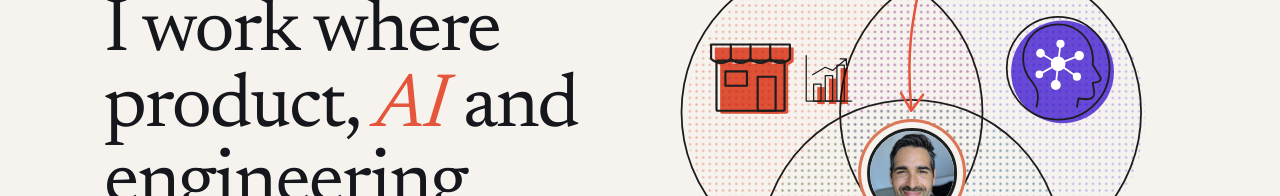
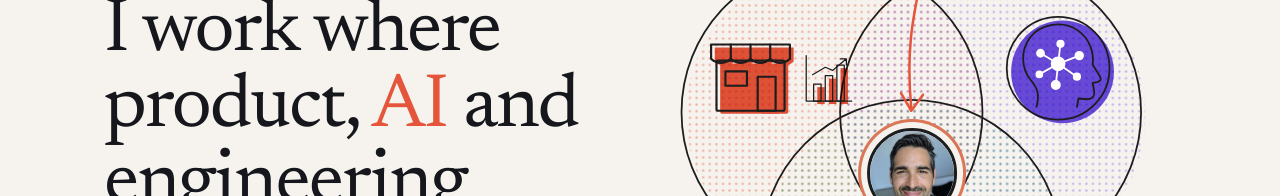
Before and after one commit to yosefsun/personal-page, a plain HTML site: page index.html in a window 1280 px wide. Shown: the part 244-440 px from the top of the page. Drawn offline with nearby package versions, Linux system fonts and the light colour scheme.

Commit message:
Headline: AI not italic
Co-Authored-By: Claude Fable 5.2 <noreply@anthropic.com>

```diff
--- a/index.html
+++ b/index.html
@@ -20,7 +20,7 @@ body{background:var(--paper);color:var(--ink);font:17px/1.55 Geist,system-ui,-ap
 main{max-width:1120px;margin:0 auto;padding:56px 24px 64px;display:grid;grid-template-columns:1fr 1.05fr;gap:40px;align-items:center;min-height:100vh}
 .k{font:600 12px Geist,system-ui,sans-serif;letter-spacing:.12em;text-transform:uppercase;color:var(--clay)}
 h1{font:400 clamp(44px,6vw,76px)/1 Newsreader,Georgia,serif;letter-spacing:-.025em;margin:14px 0 18px}
-h1 em{color:var(--clay)}
+h1 em{color:var(--clay);font-style:normal}
 .lead{font-size:19px;color:var(--muted);max-width:30em;margin:0 0 30px}
 .cta{display:flex;flex-wrap:wrap;gap:12px;align-items:center}
 .btn{display:inline-block;background:var(--ink);color:var(--paper);text-decoration:none;font-weight:600;border-radius:999px;padding:13px 24px}
```
